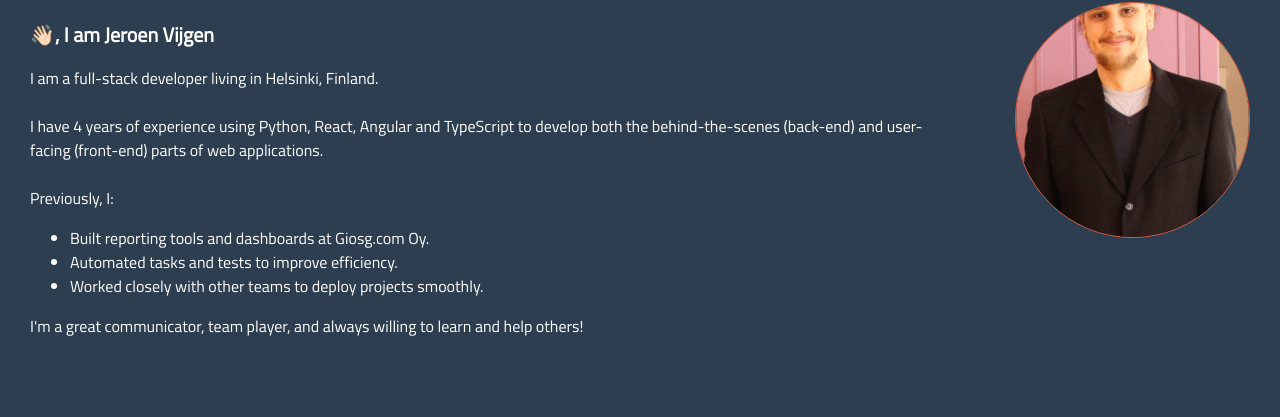
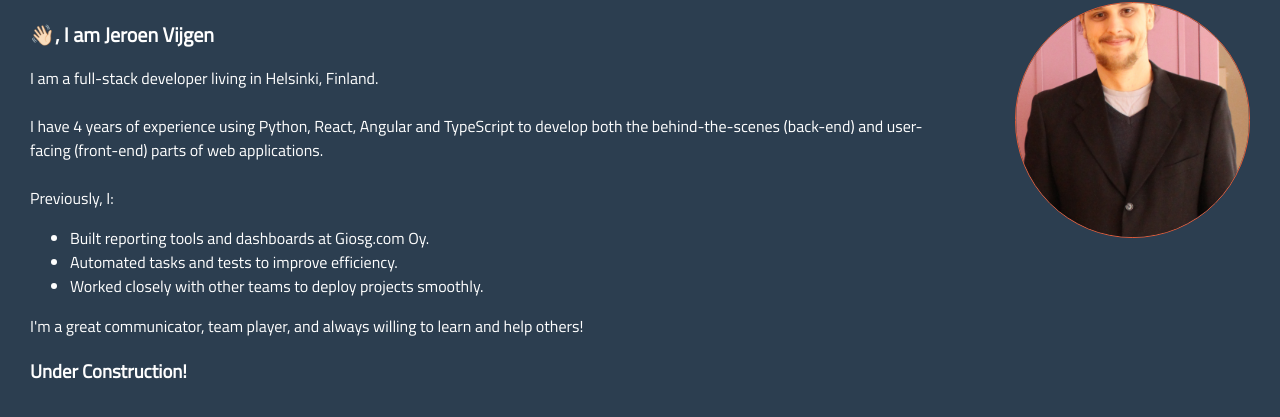
Before and after one commit to BlackChaosNL/BlackChaosNL.github.io, a Gatsby site in the folder gatsby/: page / in a window 1280 px wide. Shown: the part 69-486 px from the top of the page. Built offline with nearby package versions, Linux system fonts and the light colour scheme; Gatsby itself is replaced by a stand-in of ours.

Commit message:
Add under construction

```diff
--- a/gatsby/src/pages/index.tsx
+++ b/gatsby/src/pages/index.tsx
@@ -24,6 +24,7 @@ const IndexPage: React.FC<PageProps> = () => {
             <li>Worked closely with other teams to deploy projects smoothly.</li>
           </ul>
           I'm a great communicator, team player, and always willing to learn and help others!<br />
+          <h3> Under Construction! </h3>
         </Highlight>
         <Highlight>
           <DecoratedImage />
```
